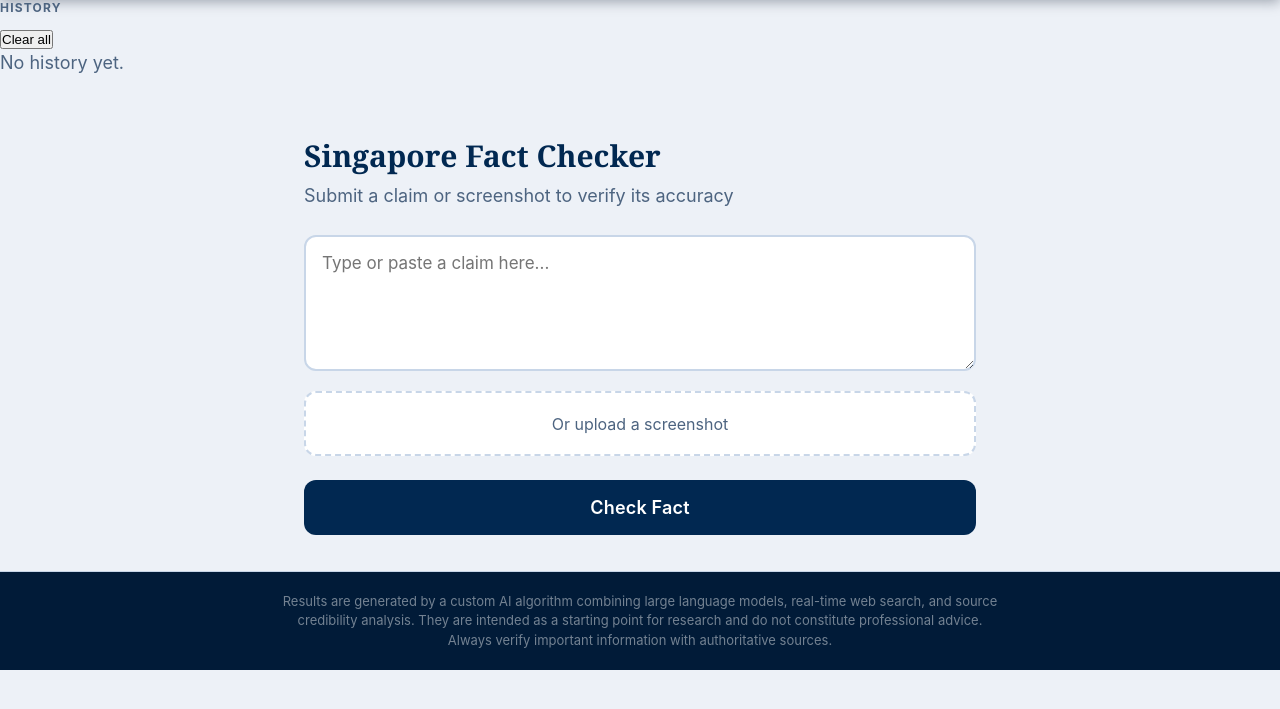
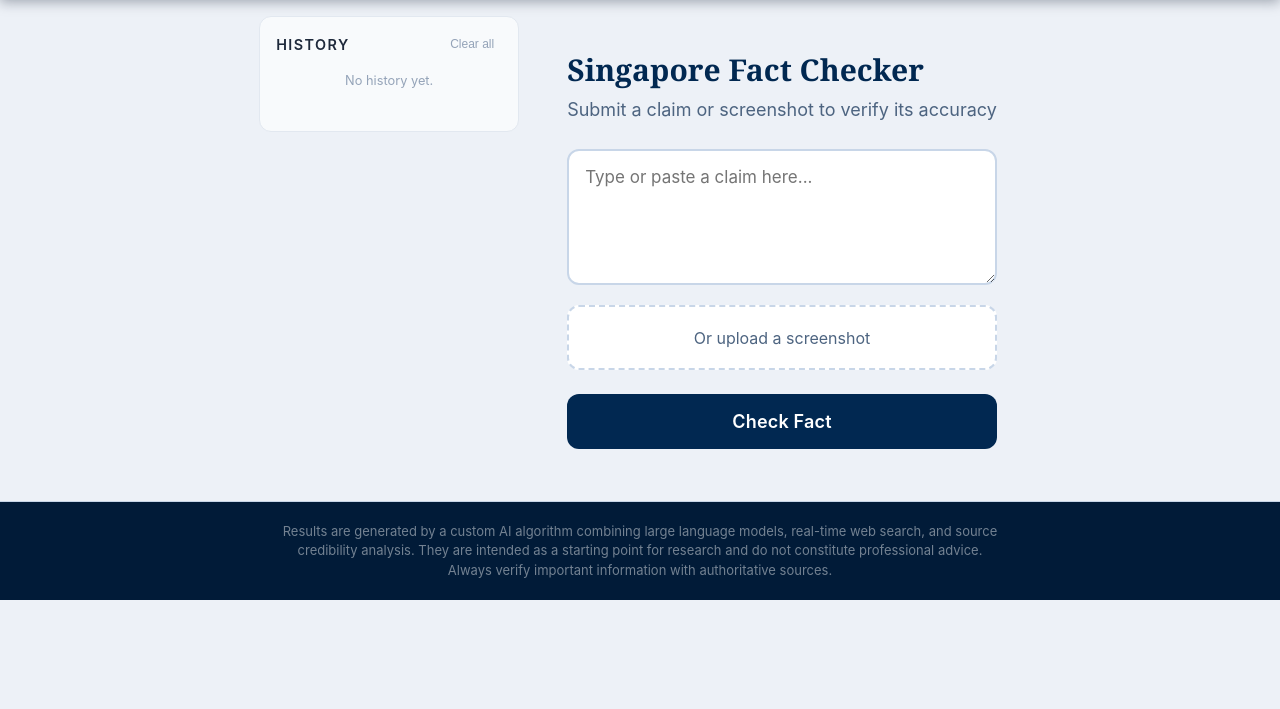
Before and after one commit to juanroldanbrz/TruthCheckSG, a FastAPI app: page / in a window 1280 px wide. Shown: the part 71-780 px from the top of the page. Run offline with FastAPI, Linux system fonts and the light colour scheme; parts of the project's set-up code (start-up, migrations or seed data) failed here and were passed over.

Commit message:
feat: add two-column layout and sidebar styles
Co-Authored-By: Claude Sonnet 4.6 <noreply@anthropic.com>

```diff
--- a/src/fact_verifier/static/style.css
+++ b/src/fact_verifier/static/style.css
@@ -83,6 +83,7 @@ header {
 /* ── Main content ────────────────────────────────────── */
 main {
   flex: 1;
+  min-width: 0;
   max-width: 720px;
   width: 100%;
   margin: 0 auto;
@@ -342,3 +343,114 @@ h2 {
   color: var(--muted);
   font-family: monospace;
 }
+
+/* ── History sidebar layout ── */
+.app-layout {
+  display: flex;
+  align-items: flex-start;
+  gap: 1.5rem;
+  max-width: 1200px;
+  margin: 0 auto;
+  padding: 1rem;
+}
+
+#history-sidebar {
+  width: 260px;
+  flex-shrink: 0;
+  background: #f8fafc;
+  border: 1px solid #e2e8f0;
+  border-radius: 0.75rem;
+  padding: 1rem;
+  position: sticky;
+  top: 1rem;
+  max-height: calc(100vh - 2rem);
+  overflow-y: auto;
+}
+
+.history-header {
+  display: flex;
+  align-items: center;
+  justify-content: space-between;
+  margin-bottom: 0.75rem;
+}
+
+.history-title {
+  font-weight: 600;
+  font-size: 0.9rem;
+  color: #1e293b;
+  margin: 0;
+}
+
+.btn-ghost {
+  background: none;
+  border: none;
+  color: #94a3b8;
+  font-size: 0.75rem;
+  cursor: pointer;
+  padding: 0.25rem 0.5rem;
+  border-radius: 0.375rem;
+}
+
+.btn-ghost:hover {
+  color: #ef4444;
+  background: #fee2e2;
+}
+
+.history-empty {
+  color: #94a3b8;
+  font-size: 0.8rem;
+  text-align: center;
+  margin-top: 1rem;
+}
+
+.history-entry {
+  padding: 0.625rem 0.75rem;
+  border-radius: 0.5rem;
+  cursor: pointer;
+  margin-bottom: 0.5rem;
+  border: 1px solid #e2e8f0;
+  background: #fff;
+  transition: background 0.15s;
+}
+
+.history-entry:hover {
+  background: #f1f5f9;
+}
+
+.history-entry.active {
+  border-color: #3b82f6;
+  background: #eff6ff;
+}
+
+.history-entry-claim {
+  font-size: 0.8rem;
+  color: #1e293b;
+  display: -webkit-box;
+  -webkit-line-clamp: 2;
+  -webkit-box-orient: vertical;
+  overflow: hidden;
+  margin-bottom: 0.375rem;
+  line-height: 1.4;
+}
+
+.history-entry-meta {
+  display: flex;
+  align-items: center;
+  gap: 0.5rem;
+}
+
+.history-entry-time {
+  font-size: 0.7rem;
+  color: #94a3b8;
+}
+
+@media (max-width: 767px) {
+  .app-layout {
+    flex-direction: column;
+  }
+  #history-sidebar {
+    width: 100%;
+    position: static;
+    max-height: 200px;
+  }
+}
```
